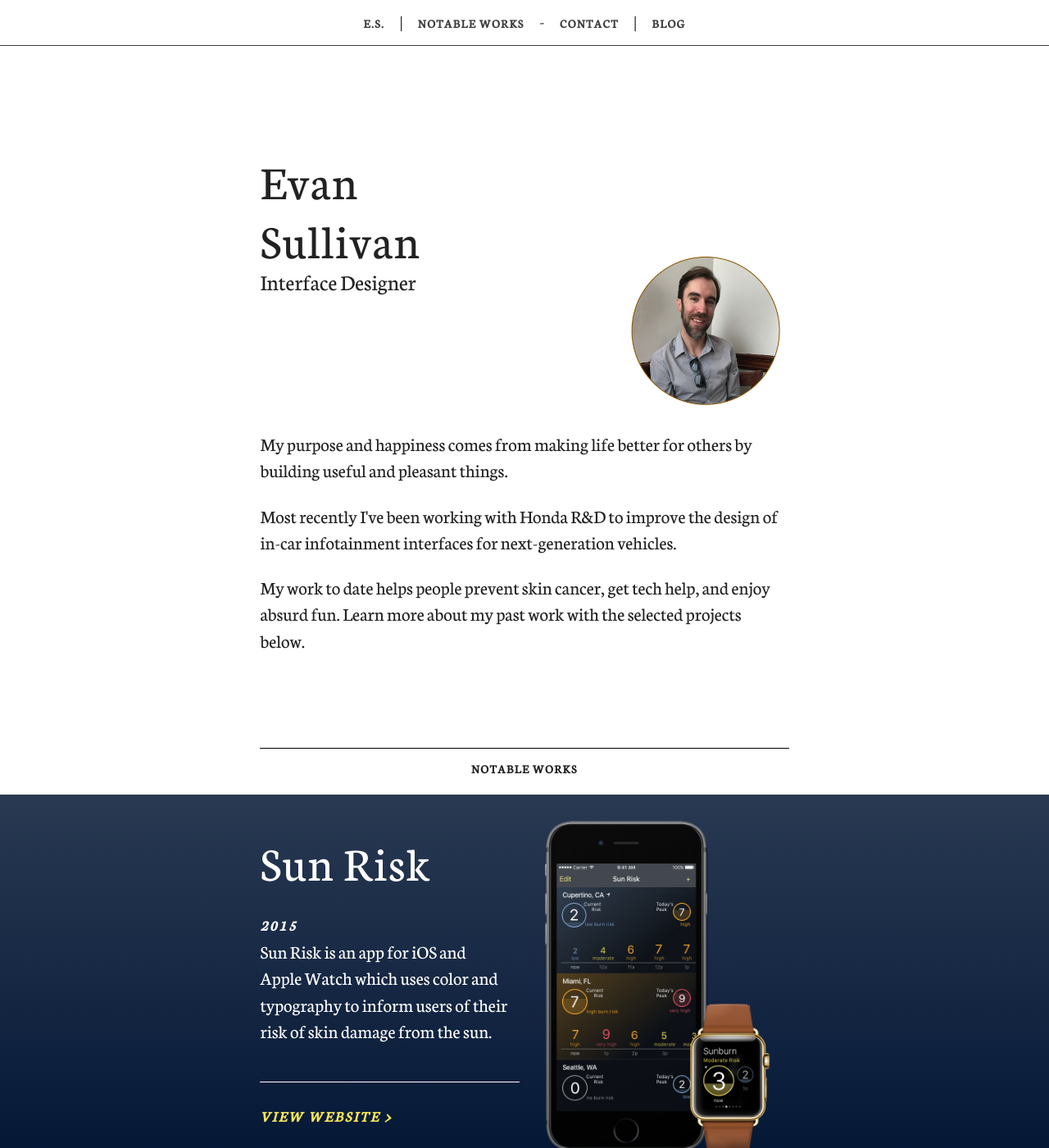
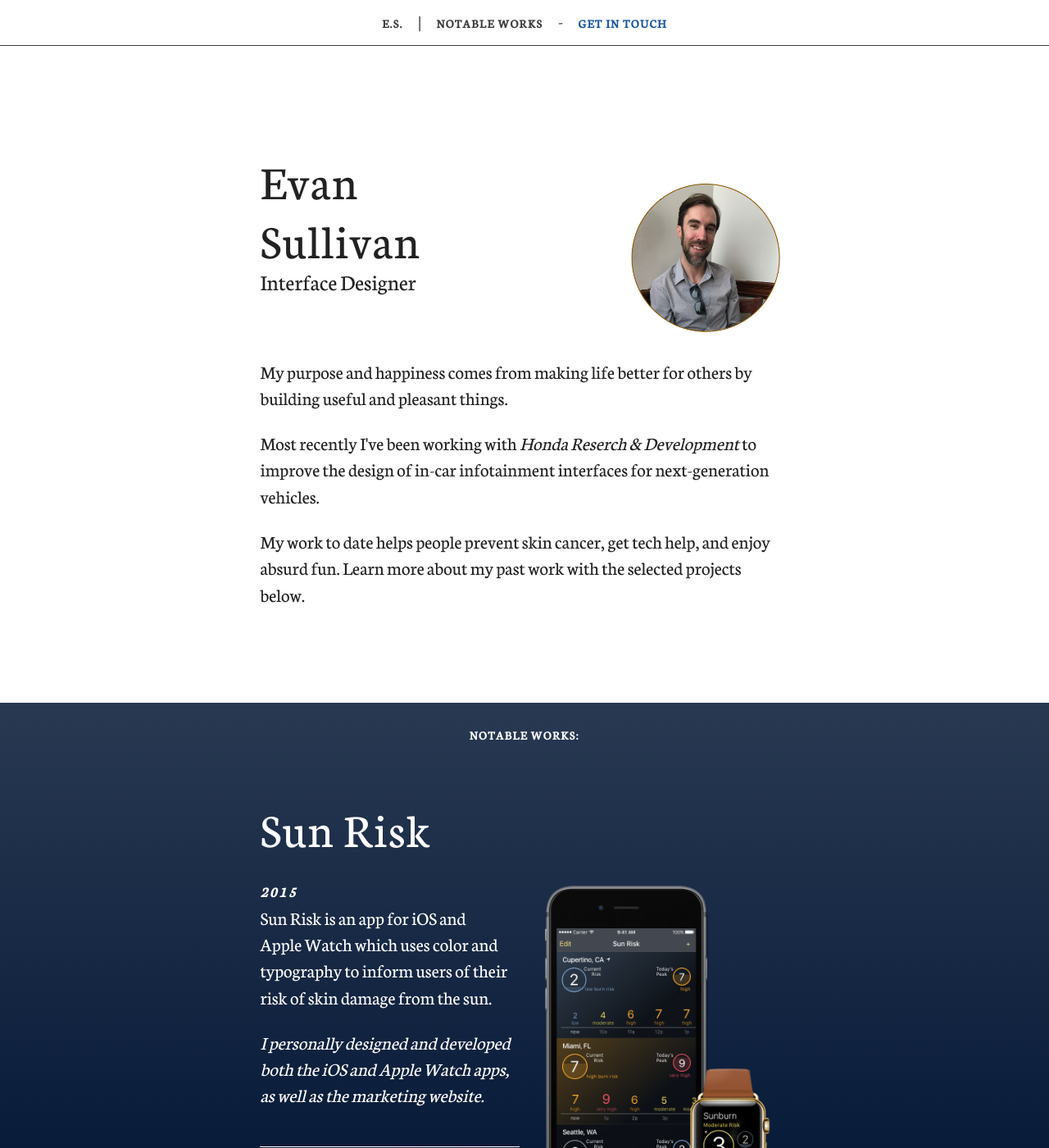
Before and after one commit to EvanSullivan/evansullivan.github.io, a Jekyll site: the page built from index.html, in a window 1280 px wide and 1400 px high. Shown: the whole window at 82% size. Built offline with Jekyll 4.4.1, drawn with Linux system fonts in a browser that asks for light colours; nearby versions of some CDN libraries; Markdown is read by kramdown in place of the engine named in the settings; some of the changed text lies outside the part shown.

Commit message:
Added job descriptions. Tweaked dark text colors. Updated contact section. Removed "BLOG" from header.

```diff
--- a/_includes/contact.html
+++ b/_includes/contact.html
@@ -1,18 +1,18 @@
-
+<!-- <div class = "dividerBar"></div> -->
 <div class ="centeringBlock centered">
   <a id = "contact"></a>
-  <div class = "dividerBar"></div>
-        <h3>CONTACT</h3>
+        <h3>GET IN TOUCH:</h3>
+        <p>Need help with a software design project? <br> Just want to chat about design or games? <br> I am always happy to hear from people new and old. <br> Drop me a line anytime. <br> :)</p>
     <div class = "subBlock left">
         <h3>
         E-MAIL:
         </h4>
-        <a href = "mailto: evan.t.sullivan@gmail.com"><p>evan.t.sullivan@gmail.com</p></a>
+        <a href = "mailto: evan.t.sullivan@gmail.com"><p class = "blue">evan.t.sullivan@gmail.com</p></a>
     </div>
     <div class = "subBlock left">
         <h3>
         TWITTER:
         </h3>
-        <a href = "https://twitter.com/evan_sullivan"><p>@Evan_Sullivan</p></a>
+        <a href = "https://twitter.com/evan_sullivan"><p class = "blue">@Evan_Sullivan</p></a>
     </div>
 </div>
--- a/_includes/footer.html
+++ b/_includes/footer.html
@@ -1 +1 @@
- <div class = "footerBar"><h3>E.S. TWENTY SIXTEEN</h3></div>
+ <div class = "footerBar"><h3>E.S. TWENTY SEVENTEEN</h3></div>
--- a/_layouts/homepage.html
+++ b/_layouts/homepage.html
@@ -18,9 +18,9 @@
             |
             <a href="#notableWorks" class="button"><h3 class = "inline">NOTABLE WORKS</h3></a>
             -
-            <a href="#contact" class="button"><h3 class = "inline">CONTACT</h3></a>
-            |
-            <a href="https://medium.com/interface-labs" class="button"><h3 class = "inline">BLOG</h3></a>
+            <a href="#contact" class="button"><h3 class = "inline blue">GET IN TOUCH</h3></a>
+            <!-- |
+            <a href="https://medium.com/interface-labs" class="button"><h3 class = "inline">BLOG</h3></a>-->
         </div>
     <div class = "container">
 
--- a/css/stylesheet.css
+++ b/css/stylesheet.css
@@ -36,6 +36,7 @@
 
 .white {
     color: white;
+    /*text-shadow: 0px 4px 18px rgba(0,0,0, 0.25);*/
 }
 
 .dividerBar.whiteBG {
@@ -48,6 +49,10 @@
 
 .blue {
     color: #0C4D9B;
+}
+
+.navyBlue {
+    color: #000346;
 }
 
 .inline {
@@ -76,7 +81,7 @@
 h3 {
     font-size: 0.65em;
     letter-spacing: 0.1em;
-    margin-top: 0.6em;
+    margin-top: 1.6em;
     margin-right: 1em;
     margin-left: 1em;
     text-align: center;
@@ -151,6 +156,10 @@
   height: 2em;
 }
 
+.subtitle {
+    margin-bottom: 0;
+}
+
 .date {
     text-align: left;
     margin-bottom: 0;
@@ -193,6 +202,10 @@
         text-align: center;
     }
 
+    .container {
+        padding-top: 4em;
+    }
+
     .subBlock.left {
         width: 100%;
         padding-bottom: 0;
@@ -205,6 +218,7 @@
     }
 
     #profilePic {
+        margin-top: 2em;
         max-width: auto;
         float: none;
     }
@@ -222,7 +236,7 @@
     }
 
     .container {
-        padding-top: none;
+        padding-top: 0;
     }
 
     .subBlock {
@@ -247,6 +261,7 @@
     }
 
     #profilePic {
+        margin-top: 2em;
         max-width: auto;
         float: none;
     }
--- a/index.html
+++ b/index.html
@@ -6,7 +6,7 @@
 <div class = "centeringBlock">
     <div class = "subBlock left">
         <h1>Evan Sullivan</h1>
-        <h2>Interface Designer</h2>
+        <h2 class = "subtitle">Interface Designer</h2>
     </div>
     <div class = "subBlock right">
         <img id = "profilePic" src = "images/Evan.jpg">
@@ -14,7 +14,7 @@
 </div>
 <div class ="centeringBlock">
     <p>My purpose and happiness comes from making life better for others by building useful and pleasant things.</p>
-    <p>Most recently I've been working with Honda R&D to improve the design of in-car infotainment interfaces for next-generation vehicles.</p>
+    <p>Most recently I've been working with <em>Honda Reserch & Development</em> to improve the design of in-car infotainment interfaces for next-generation vehicles.</p>
     <p>My work to date helps people prevent skin cancer, get tech help, and enjoy absurd fun. Learn more about my past work with the selected projects below.</p>
 </div>
 <div class = "spacerDiv"></div>
@@ -24,18 +24,23 @@
         <h4 class = "blue">Controlling Self-Driving Teslas with Maps Apps ></h4>
     </a>
 </div>-->
-<div class ="centeringBlock">
+<!-- <div class ="centeringBlock">
     <a id = "notableWorks"></a>
     <div class= "dividerBar"></div>
     <h3>NOTABLE WORKS</h3>
-</div>
+</div> -->
 <div class = "workBlock" id = "sunRisk">
+    <a id = "notableWorks"></a>
+    <div class= "dividerBar whiteBG"></div>
+    <h3 class = "white">NOTABLE WORKS:</h3>
     <div class = "centeringBlock">
         <a href = "http://sunriskapp.com">
             <div class = "subBlock left">
                 <h1 class = "white">Sun Risk</h1>
                 <h4 class = "white date">2015</h4>
                 <p class = "white">Sun Risk is an app for iOS and Apple&nbsp;Watch which uses color and typography to inform users of their risk of skin damage from the sun.</p>
+                <!-- <div class = "dividerBar whiteBG"></div> -->
+                <p class = "white"><em>I personally designed and developed both the iOS and Apple&nbsp;Watch apps, as well as the marketing website.</em></p>
                 <div class = "dividerBar whiteBG"></div>
                 <h4 class = "yellow">VIEW WEBSITE ></h4>
             </div>
@@ -51,7 +56,8 @@
             <div class = "subBlock left">
                 <h1 class = "white">UCLA IT Help&nbsp;Site</h1>
                 <h4 class = "white date">2015</h4>
-                <p class = "white">The UCLA Servivce-Now website allows users to submit IT help requests with a quick and intuitive menu system.</p>
+                <p class = "white">The UCLA&nbsp;Servivce-Now website allows users to submit IT help requests with a quick and intuitive menu system.</p>
+                <p class = "white"><em>I designed and pitched the redesign to management. I also implemented the HTML, CSS, and JavaScript for the front page.</em></p>
                 <div class = "dividerBar whiteBG"></div>
                 <h4 class = "yellow">VIEW ON MEDIUM ></h4>
             </div>
@@ -65,10 +71,11 @@
     <div class = "centeringBlock">
         <a href= "https://medium.com/interface-labs/quick-press-a-f28a0f95f5ac#.4zhxzei74">
             <div class = "subBlock left">
-                <h1>Quick, Press&nbsp;A!</h1>
-                <h4 class = "date">2014</h4>
-                <p>Quick, Press A! is a satirical iOS game in which players must mash an oversized ‘A’ button fast enough to stay alive.</p>
-                <div class = "dividerBar"></div>
+                <h1 class = "navyBlue">Quick, Press&nbsp;A!</h1>
+                <h4 class = "navyBlue date">2014</h4>
+                <p class = "navyBlue">Quick, Press A! is a satirical iOS game in which players must mash an oversized ‘A’ button fast enough to stay alive.</p>
+                <p class = "navyBlue"><em>I designed and produced all art assets for the game. I also implemented the UI using C# in Unity.</em></p>
+                <div class = "navyBlue dividerBar"></div>
                 <h4 class = "blue">VIEW ON MEDIUM ></h4>
             </div>
             <div class = "subBlock right">
@@ -81,10 +88,11 @@
     <div class = "centeringBlock">
         <a href = "https://medium.com/@evan_sullivan/visual-media-d21836c0ecc2#.is6h4l595">
             <div class = "subBlock left">
-                <h1>Graphic Design</h1>
-                <h4 class = "date">2014-2015</h4>
-                <p>Graphic design work ranging from text-art posters to web advertisements.</p>
-                <div class = "dividerBar"></div>
+                <h1 class = "navyBlue">Graphic Design</h1>
+                <h4 class = "navyBlue date">2014-2015</h4>
+                <p class = "navyBlue">Graphic design work ranging from text-art posters to web advertisements.</p>
+                <p class = "navyBlue"><em>I began my design career doing freelance graphic work, before I focused in on interface design.</em></p>
+                <div class = "navyBlue dividerBar"></div>
                 <h4 class = "blue">VIEW ON MEDIUM ></h4>
             </div>
             <div class = "subBlock right">
@@ -100,6 +108,7 @@
                 <h1 class = "white">Photography</h1>
                 <h4 class = "white date">2009-present</h4>
                 <p class = "white">My iPhone photography.</p>
+                <p class = "white"><em>Pictures taken simply for myself and others to enjoy. :)</em></p>
                 <div class = "dividerBar whiteBG"></div>
                 <h4 class = "yellow">VIEW ON INSTAGRAM ></h4>
             </div>
```
Also changed, not shown: 1 other file.
